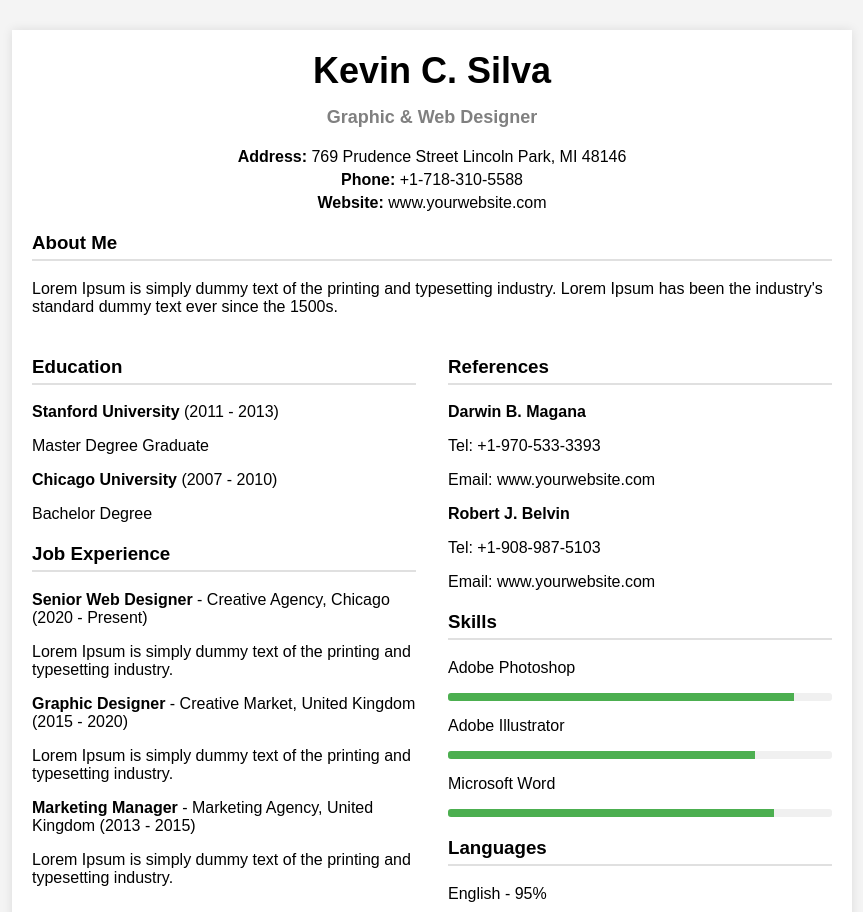
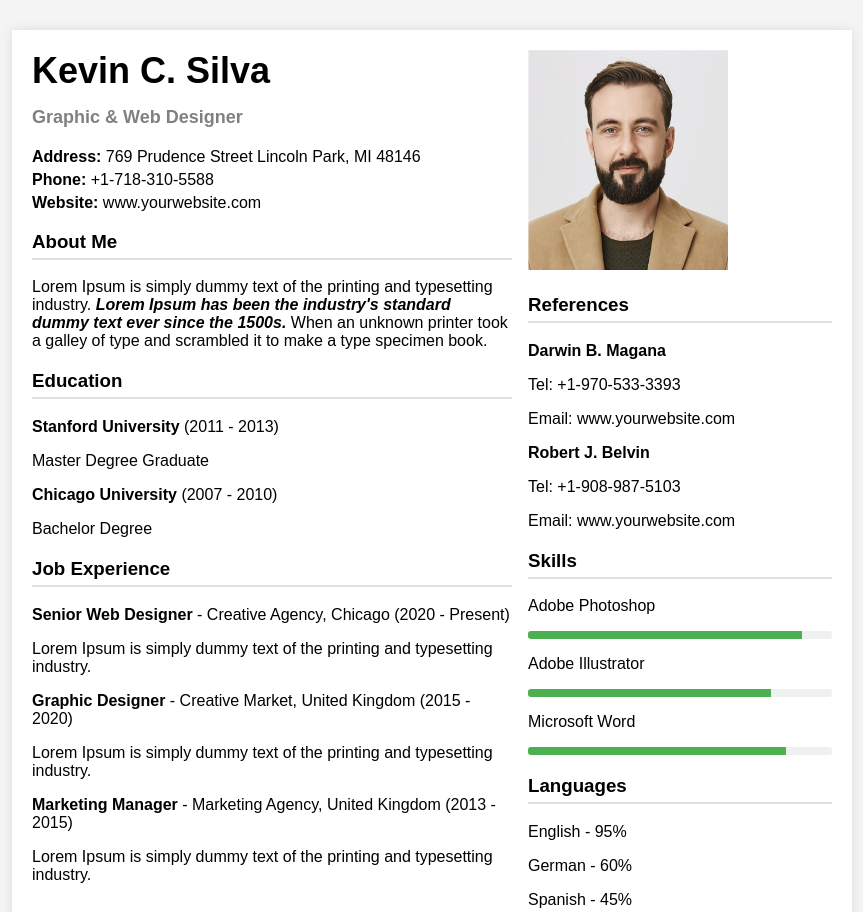
Before and after one commit to IceStorman/pm_22_22, a website: page app/index.html in a window 1280 px wide. Shown: the top 912 px of the page, without its empty margins (208-1071 px from the left). Drawn offline with nearby package versions, Linux system fonts and the light colour scheme; files that its build step writes are made by us from their sources.

Commit message:
Added photo and fixed alignment

```diff
--- a/app/index.html
+++ b/app/index.html
@@ -8,28 +8,25 @@
 <body>
 <link rel="stylesheet" href="/css/style.min.css">
 <div class="container">
+    <div class="content">
+        <!-- Left Column -->
+        <div class="content-left">
             <!-- Header -->
             <div class="header">
-        <h1>Kevin C. Silva</h1>
+                <h1><span class = "first-name">Kevin C.</span> <span class = "last-name>">Silva</span></h1>
                 <h2>Graphic & Web Designer</h2>
             </div>
-
             <!-- Contact Information -->
             <div class="contact-info">
                 <p><strong>Address:</strong> 769 Prudence Street Lincoln Park, MI 48146</p>
                 <p><strong>Phone:</strong> +1-718-310-5588</p>
                 <p><strong>Website:</strong> www.yourwebsite.com</p>
             </div>
-
             <!-- About Me -->
-    <div class="about">
+            <div class="aboutMe">
                 <h3>About Me</h3>
-        <p>Lorem Ipsum is simply dummy text of the printing and typesetting industry. Lorem Ipsum has been the industry's standard dummy text ever since the 1500s.</p>
+                <p>Lorem Ipsum is simply dummy text of the printing and typesetting industry. <span class = "lorem-bolded">Lorem Ipsum has been the industry's standard dummy text ever since the 1500s.</span> When an unknown printer took a galley of type and scrambled it to make a type specimen book.</p>
             </div>
-
-    <div class="content">
-        <!-- Left Column -->
-        <div class="content-left">
             <!-- Education -->
             <div class="education">
                 <h3>Education</h3>
@@ -63,6 +60,7 @@
 
         <!-- Right Column -->
         <div class="content-right">
+            <img src="/images/photo.png" alt="photo" width="200" height="220">
             <!-- References -->
             <div class="references">
                 <h3>References</h3>
--- a/app/scss/style.scss
+++ b/app/scss/style.scss
@@ -14,7 +14,7 @@
 }
 
 .header {
-  text-align: center;
+  text-align: left;
   margin-bottom: 20px;
 
   h1 {
@@ -27,9 +27,12 @@
     font-size: 18px;
   }
 }
+.first-name
+{
 
+}
 .contact-info {
-  text-align: center;
+  text-align: left;
   margin: 10px 0;
 
   p {
@@ -37,7 +40,15 @@
   }
 }
 
-.about,
+.aboutMe
+{
+  margin-right: 0px;
+}
+.lorem-bolded
+{
+  font-weight: bold;
+  font-style: italic;
+}
 .education,
 .experience,
 .references,
@@ -56,9 +67,12 @@
   display: flex;
   justify-content: space-between;
 
-  .content-left,
+  .content-left
+  {
+    width: 60%
+  }
   .content-right {
-    width: 48%;
+    width: 38%;
   }
 }
 
--- a/gulpfile.js
+++ b/gulpfile.js
@@ -43,7 +43,7 @@
 });
 
 gulp.task('images', function() {
-    return gulp.src('app/images/*')
+    return gulp.src('app/images/*', { encoding: false })
         .pipe(imagemin())
         .pipe(gulp.dest('dist/images'))
         .pipe(browserSync.stream());
--- a/package.json
+++ b/package.json
@@ -19,5 +19,9 @@
     "gulp-sass": "^5.1.0",
     "gulp-uglify": "^3.0.2",
     "sass": "^1.78.0"
+  },
+  "dependencies": {
+    "bootstrap": "^5.3.3",
+    "bootstrap-icons": "^1.11.3"
   }
 }
```
Also changed, not shown: app/images/image.jpg (deleted), app/images/photo.png (added), 1 other file. Lines whose indentation alone changed are shown as unchanged.
